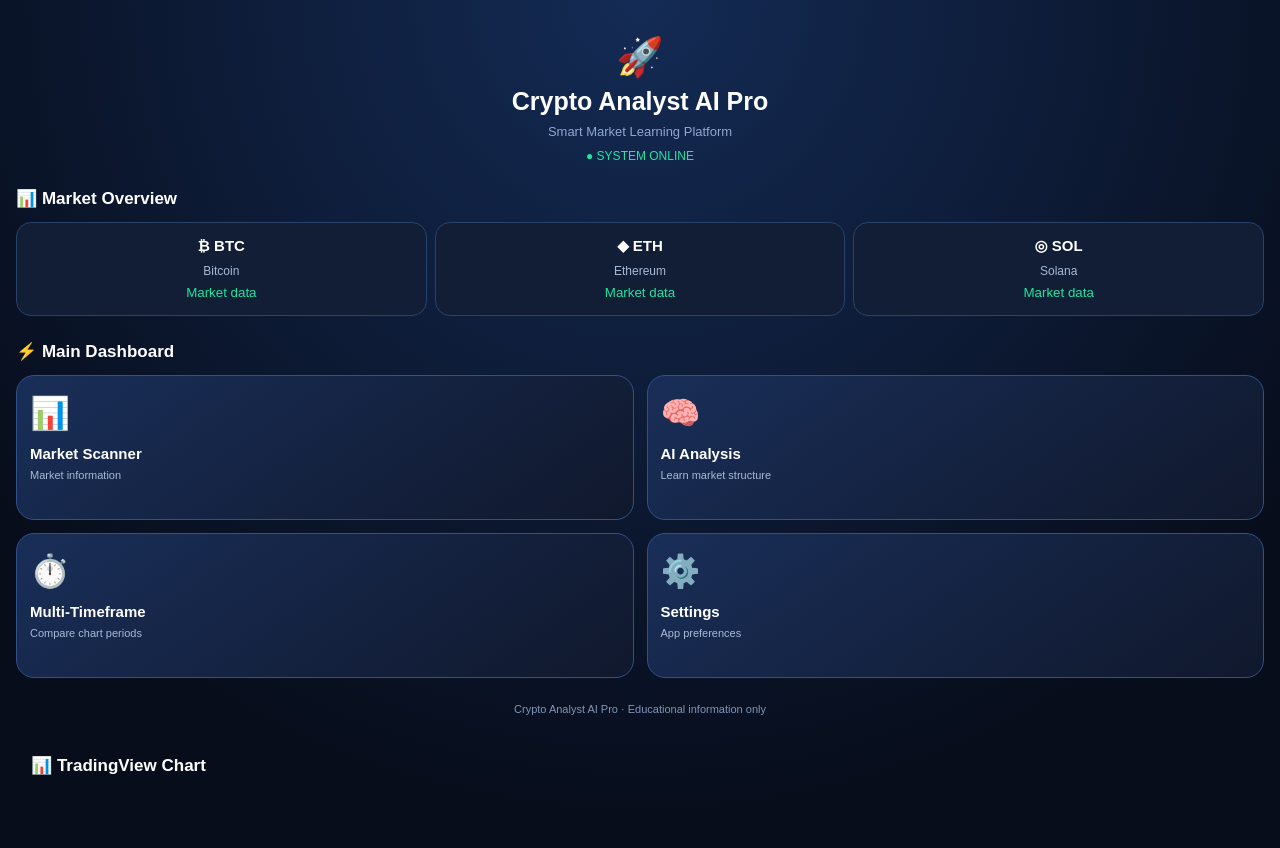
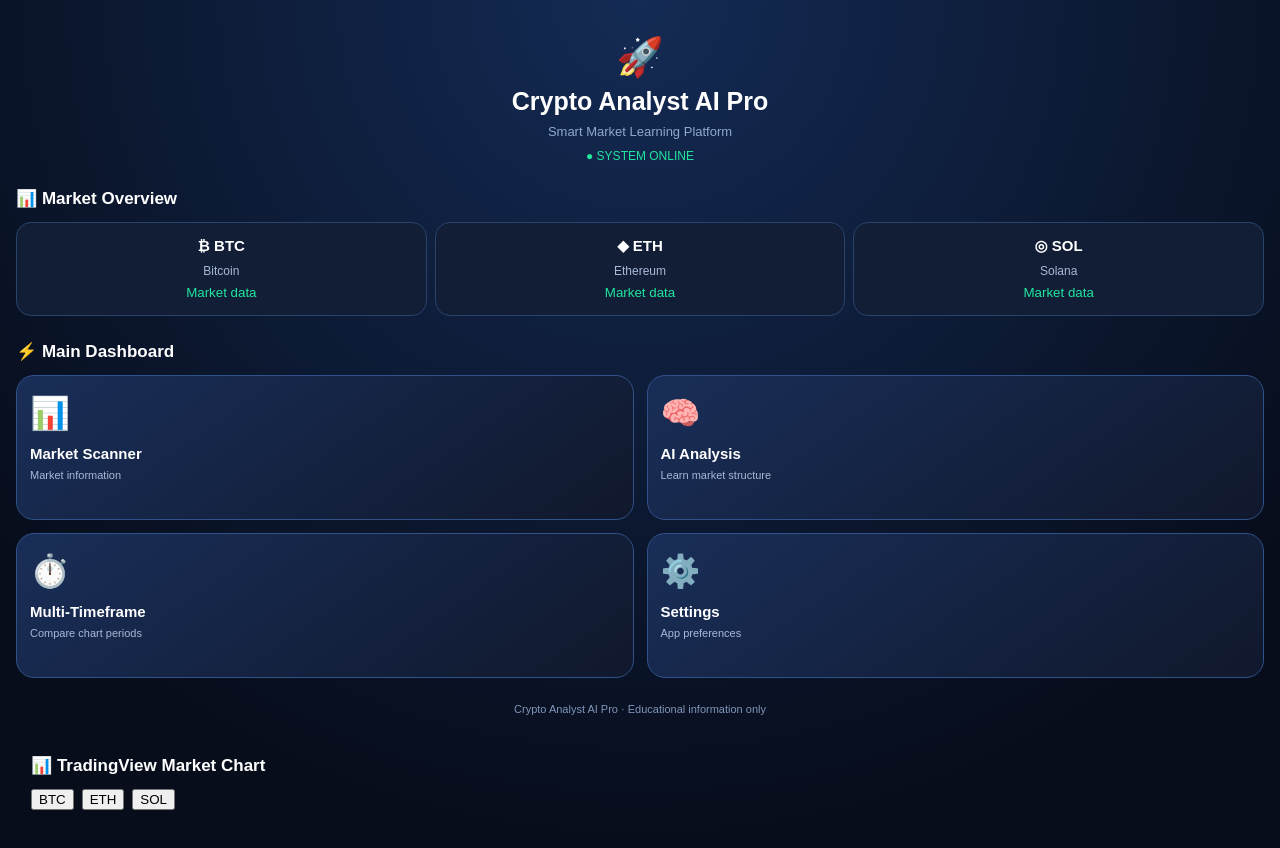
Before and after one commit to charyyevrahym/-crypto-analyst-ai-pro, a plain HTML site: page index.html in a window 1280 px wide. Shown: the top 848 px of the page. Drawn offline with Linux system fonts and the light colour scheme; a script that the page names is missing.

Commit message:
Add BTC ETH SOL chart selection

```diff
--- a/index.html
+++ b/index.html
@@ -153,14 +153,19 @@ function goHome(){
 }
 </script>
 <section id="tradingview" style="padding:15px;color:white">
-<h2>📊 TradingView Chart</h2>
+<h2>📊 TradingView Market Chart</h2>
+<div style="display:flex;gap:8px;margin:12px 0;flex-wrap:wrap">
+<button onclick="loadChart('BINANCE:BTCUSDT')">BTC</button>
+<button onclick="loadChart('BINANCE:ETHUSDT')">ETH</button>
+<button onclick="loadChart('BINANCE:SOLUSDT')">SOL</button>
+</div>
 <div id="tv_chart" style="height:500px"></div>
 </section>
 <script src="https://s3.tradingview.com/tv.js"></script>
 <script>
 function loadChart(symbol) {
 document.getElementById("tv_chart").innerHTML = "";
-new TradingView.widget({autosize:true,symbol:symbol,interval:"60",timezone:"Etc/UTC",theme:"dark",style:"1",locale:"en",container_id:"tv_chart"});
+new TradingView.widget({autosize:true,symbol:symbol,interval:"60",timezone:"Etc/UTC",theme:"dark",style:"1",locale:"en",allow_symbol_change:true,container_id:"tv_chart"});
 }
 loadChart("BINANCE:BTCUSDT");
 </script>
```
